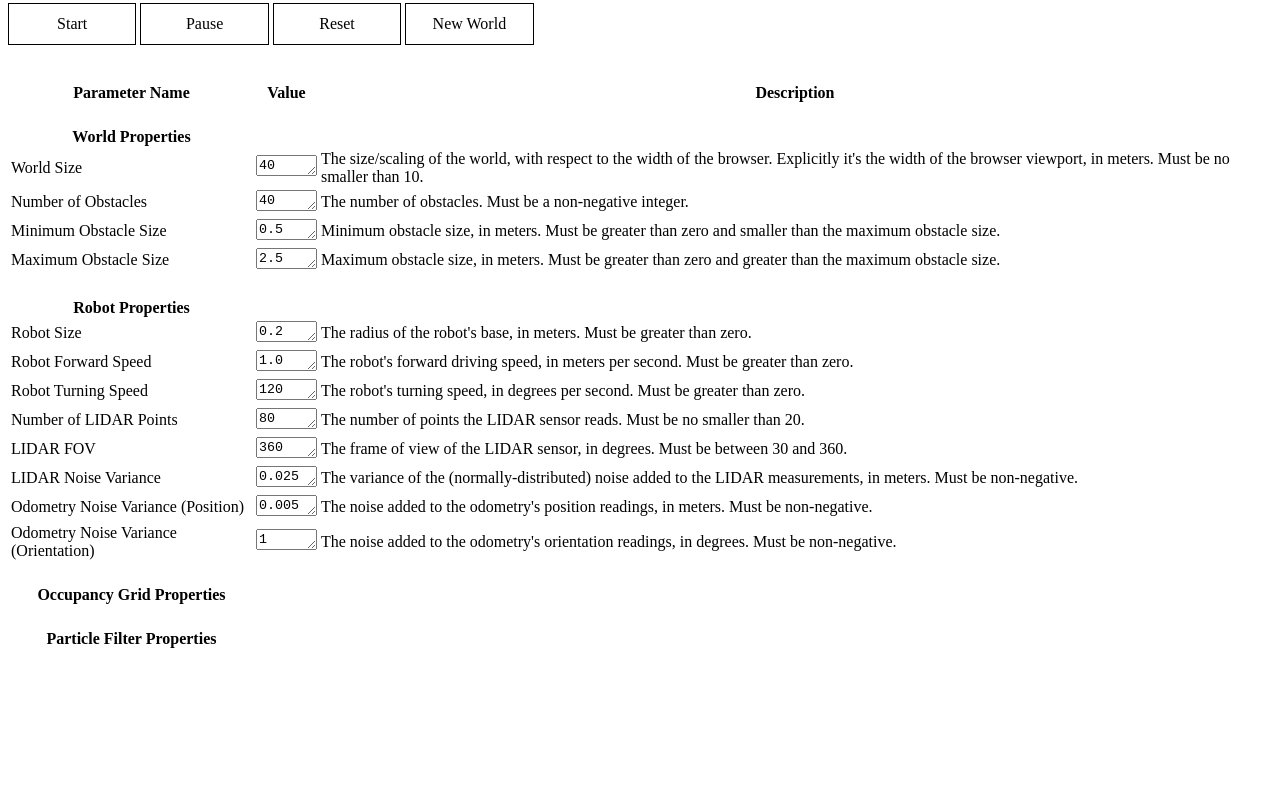
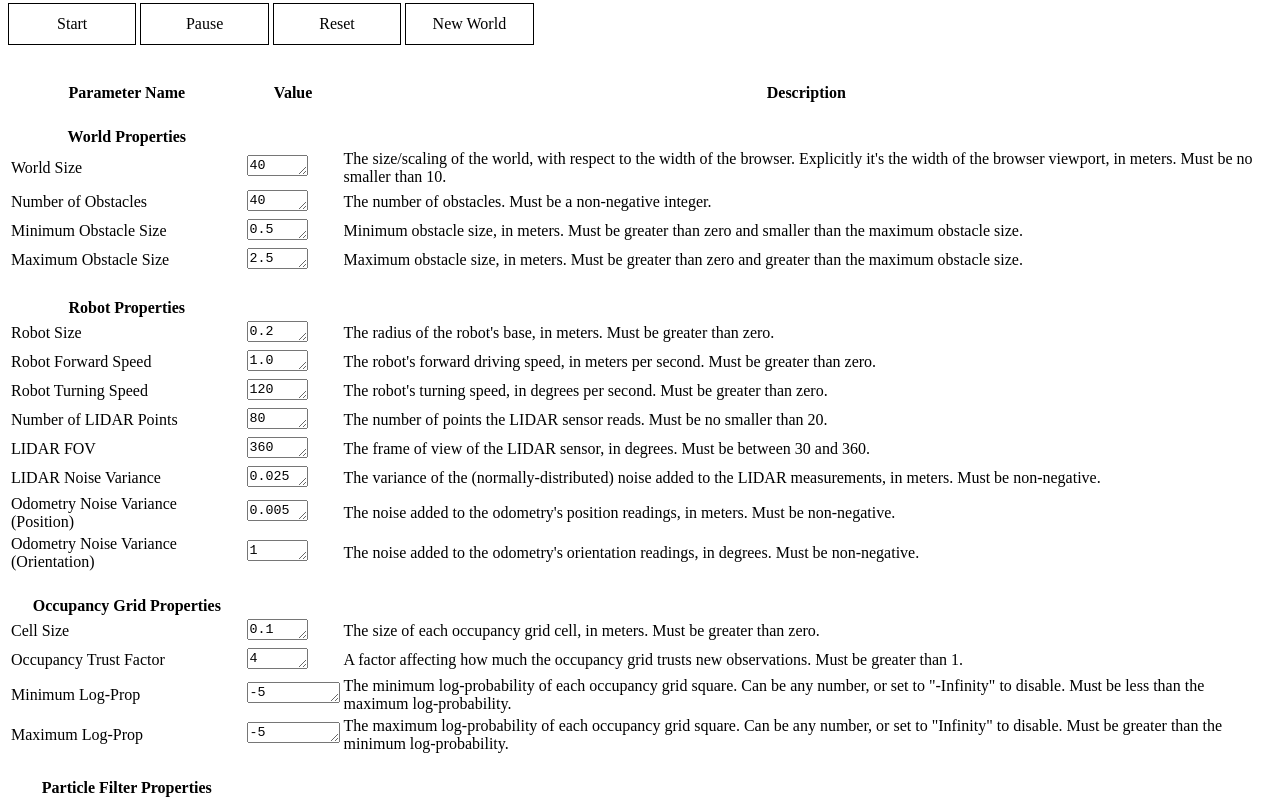
Before and after one commit to cohnt/Occupancy-Grid-SLAM-JS, a plain HTML site: page index.html in a window 1280 px wide. Shown: the part 700-1508 px from the top of the page. Before the commit the page ends 1359 px from the top, so only its background shows below. Drawn offline with Linux system fonts and the light colour scheme.

Commit message:
Occupancy grid properties.

```diff
--- a/index.html
+++ b/index.html
@@ -211,6 +211,51 @@
 
 			<tr><td>&nbsp;</td></tr>
 			<tr><th>Occupancy Grid Properties</th></tr>
+			<tr>
+				<td>Cell Size</td>
+				<td><textarea class="parameterForm" autocomplete="off" cols="5" rows="1" onkeyup="(function(elt){
+					if(Number(elt.value) > 0) {
+						cellWidth = Number(elt.value);
+						gridWidth = Math.ceil(worldWidth / cellWidth);
+						gridHeight = Math.ceil(worldHeight / cellWidth);
+						if(gridWidth % 2 == 0) {
+							++gridWidth;
+						}
+						if(gridHeight % 2 == 0) {
+							++gridHeight;
+						}
+						reset();
+					}
+				})(this)">0.1</textarea></td>
+				<td>The size of each occupancy grid cell, in meters. Must be greater than zero.</td>
+			</tr>
+			<tr>
+				<td>Occupancy Trust Factor</td>
+				<td><textarea class="parameterForm" autocomplete="off" cols="5" rows="1" onkeyup="(function(elt){
+					if(Number(elt.value) > 1) {
+						occupancyTrust = Number(elt.value);
+					}
+				})(this)">4</textarea></td>
+				<td>A factor affecting how much the occupancy grid trusts new observations. Must be greater than 1.</td>
+			</tr>
+			<tr>
+				<td>Minimum Log-Prop</td>
+				<td><textarea class="parameterForm" autocomplete="off" cols="9" rows="1" onkeyup="(function(elt){
+					if(Number(elt.value) < maxLog) {
+						minLog = Number(elt.value);
+					}
+				})(this)">-5</textarea></td>
+				<td>The minimum log-probability of each occupancy grid square. Can be any number, or set to "-Infinity" to disable. Must be less than the maximum log-probability.</td>
+			</tr>
+			<tr>
+				<td>Maximum Log-Prop</td>
+				<td><textarea class="parameterForm" autocomplete="off" cols="9" rows="1" onkeyup="(function(elt){
+					if(Number(elt.value) > minLog) {
+						maxLog = Number(elt.value);
+					}
+				})(this)">-5</textarea></td>
+				<td>The maximum log-probability of each occupancy grid square. Can be any number, or set to "Infinity" to disable. Must be greater than the minimum log-probability.</td>
+			</tr>
 
 			<tr><td>&nbsp;</td></tr>
 			<tr><th>Particle Filter Properties</th></tr>
```
